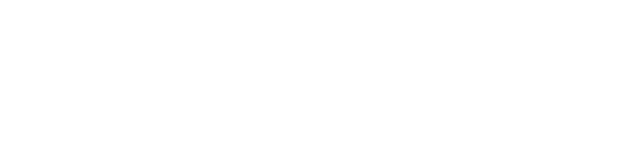
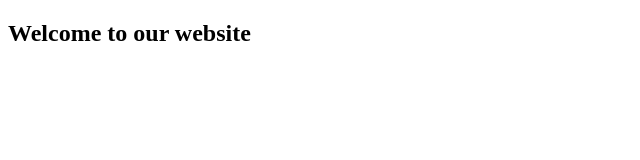
Before and after one commit to parksafe/home, a plain HTML site: page index.html in a window 1280 px wide. Shown: the whole page, without its empty margins (0-640 px from the left). Drawn offline with Linux system fonts and the light colour scheme.

Commit message:
Update index.html

```diff
--- a/index.html
+++ b/index.html
@@ -8,6 +8,6 @@
     <link rel="stylesheet" href="style.css">
 </head>
 <body>
-
+    <h2>Welcome to our website</h2>
 </body>
 </html>
```
